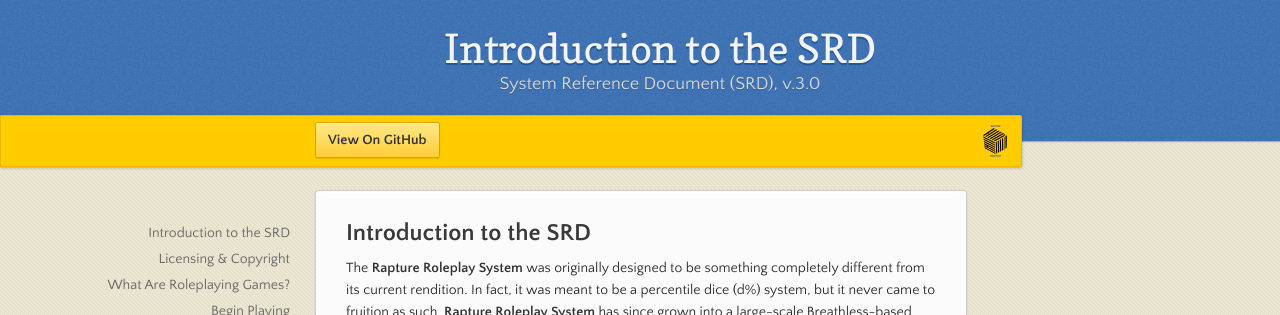
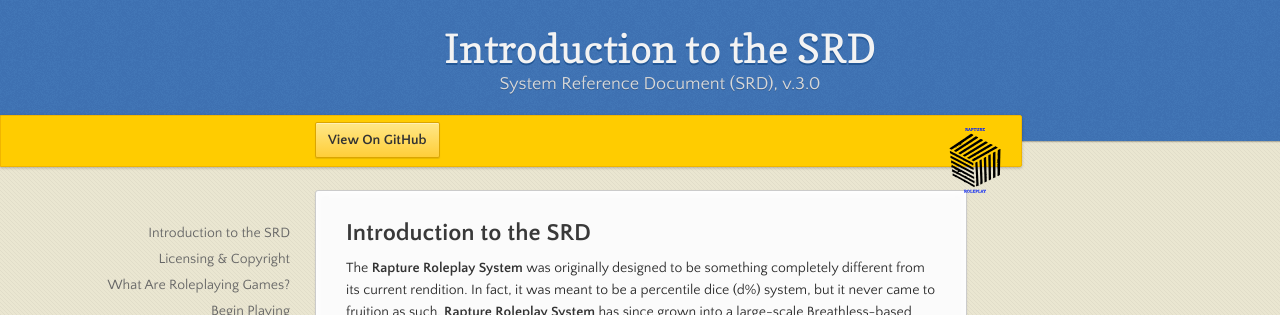
Before and after one commit to GMichaelRapp/rapture, a Jekyll site: the page built from index.md, in a window 1280 px wide. Shown: the top 315 px of the page. Built offline with Jekyll 4.4.1, drawn with Linux system fonts in a browser that asks for light colours; our own code applies the rules of GitHub Pages for plain Markdown files.

Commit message:
Update jekyll-theme-leap-day.scss

```diff
--- a/_sass/jekyll-theme-leap-day.scss
+++ b/_sass/jekyll-theme-leap-day.scss
@@ -275,8 +275,8 @@ header {
 
   #logo {
     position:absolute;
-    height: 36px;
-    width: 36px;
+    height: 75px;
+    width: 75px;
     right:7px;
     top:7px;
     display: block;
```
